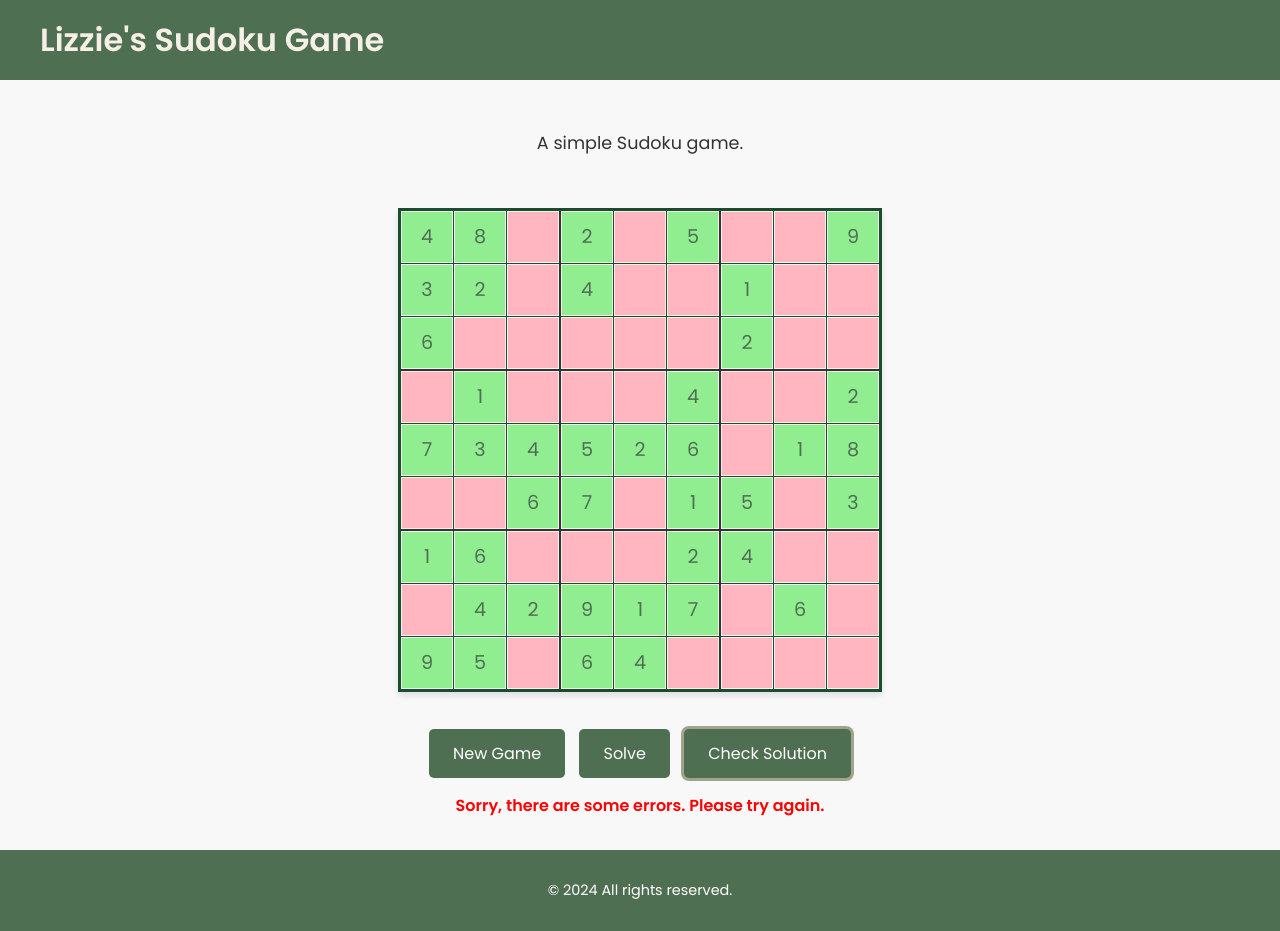
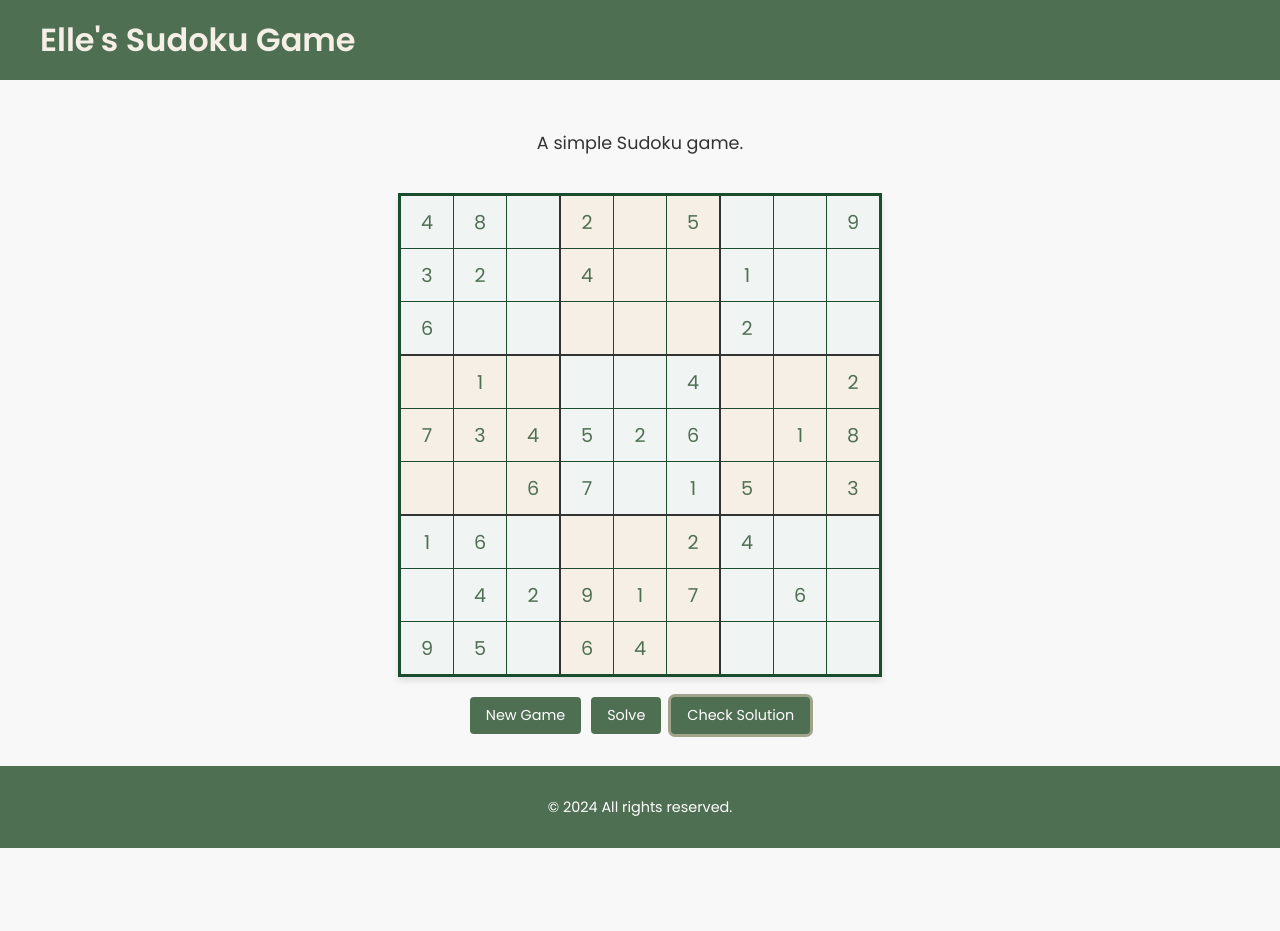
Before and after one commit to sajrob/sudoku, a plain HTML site: page index.html in a window 1280 px wide. Both pictures are taken after a click on the button "Check Solution". After the commit the page ends 848 px from the top, so only its background shows below. Drawn offline with Linux system fonts and the light colour scheme.

Commit message:
Add files via upload

```diff
--- a/index.html
+++ b/index.html
@@ -3,14 +3,15 @@
 <head>
     <meta charset="UTF-8">
     <meta name="viewport" content="width=device-width, initial-scale=1.0, maximum-scale=1.0, user-scalable=no">
-    <title>Lizzie's Sudoku Game</title>
+    <title>Elle's Sudoku Game</title>
     <link href="https://fonts.googleapis.com/css2?family=Poppins:wght@300;400;600&display=swap" rel="stylesheet">
     <link rel="stylesheet" href="styles.css">
 </head>
 <body>
+    <div class="page-container">
         <header>
             <div class="header-content">
-            <h1 class="site-title">Lizzie's Sudoku Game</h1>
+                <h1 class="site-title">Elle's Sudoku Game</h1>
                 <!-- Navigation hidden for now -->
             </div>
         </header>
@@ -34,6 +35,7 @@
         <footer>
             <p>&copy; 2024 All rights reserved.</p>
         </footer>
+    </div>
 
     <script src="sudoku.js"></script>
 </body>
--- a/styles.css
+++ b/styles.css
@@ -66,7 +66,6 @@ main {
 
 main p {
     font-size: 1.1rem;
-    margin-bottom: 2rem;
 }
 
 /* Footer Styles */
@@ -143,7 +142,7 @@ footer {
 }
 
 #sudoku-board input.incorrect {
-    background-color: #FFB6C1;
+    background-color: #fc9f9f;
 }
 
 /* Result Message Styles */
@@ -164,21 +163,25 @@ footer {
 /* Control Button Styles */
 .controls {
     text-align: center;
-    margin-top: 2rem;
+    margin-top: 1rem;
+    display: flex;
+    justify-content: center;
+    flex-wrap: wrap;
+    gap: 10px; /* Add space between buttons */
 }
 
 .controls button {
     background-color: #4F6F52;
     color: white;
     border: none;
-    padding: 12px 24px;
-    margin: 5px;
-    font-size: 1rem;
+    padding: 8px 16px; /* Reduced padding */
+    font-size: 0.9rem; /* Smaller font size */
     font-weight: 500;
     cursor: pointer;
-    border-radius: 5px;
+    border-radius: 4px; /* Slightly reduced border radius */
     transition: background-color 0.3s ease, transform 0.1s ease;
     font-family: 'Poppins', sans-serif;
+    flex: 0 1 auto;
 }
 
 .controls button:hover {
--- a/sudoku.js
+++ b/sudoku.js
@@ -161,13 +161,13 @@ const checkSolution = () => {
 const displayResultMessage = (isCorrect) => {
     const resultMessage = document.createElement('div');
     resultMessage.className = `result-message ${isCorrect ? 'correct' : 'incorrect'}`;
-    resultMessage.textContent = isCorrect ? 'Congratulations! You are smart!!' : 'Sorry, there are some errors. Please try again.';
+    resultMessage.textContent = isCorrect ? 'Congratulations! You are smart!!' : 'Sorry, you missed a few. Please trying.';
     document.querySelector('.sudoku-container').appendChild(resultMessage);
 
     setTimeout(() => {
         document.querySelectorAll('#sudoku-board input').forEach(input => input.classList.remove('correct', 'incorrect'));
         resultMessage.remove();
-    }, 3000);
+    }, 2000);
 
     if (window.innerWidth <= 600) {
         resultMessage.scrollIntoView({ behavior: 'smooth', block: 'nearest' });
```
Lines whose indentation alone changed are shown as unchanged.
